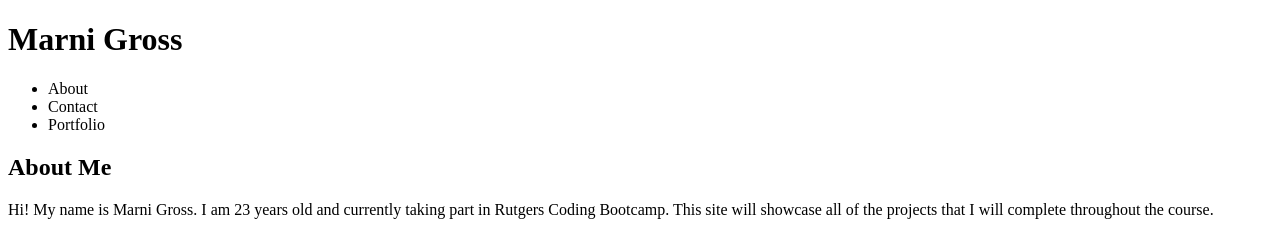
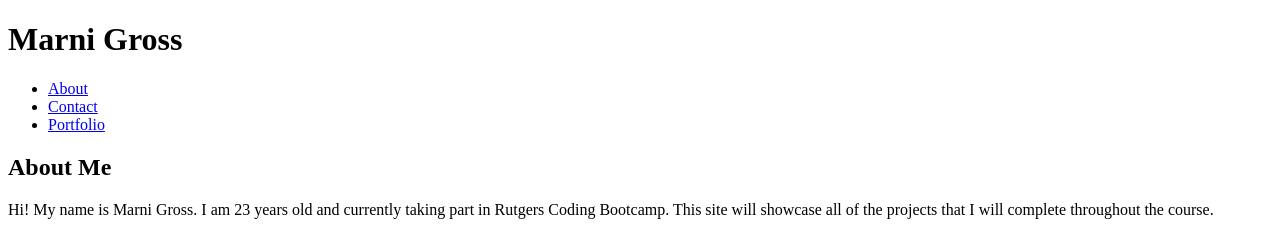
Before and after one commit to Marnig18/Basic-Portfolio, a plain HTML site: page index.html in a window 1280 px wide. Shown: the top 236 px of the page. Drawn offline with Linux system fonts and the light colour scheme.

Commit message:
Contact v2

```diff
--- a/index.html
+++ b/index.html
@@ -8,22 +8,24 @@
 	<h1>Marni Gross</h1>
 	<nav>
 		<ul>
-			<li>About</li>
-			<li>Contact</li>
-			<li>Portfolio</li>
+			<li><a href="index.html">About</a></li>
+			<li><a href="contact.html">Contact</a></li>
+			<li><a href="portfolio.html">Portfolio</a></li>
 		</ul>
 	</nav>
 </header>
 	<div>
+		<section>
 		<h2>About Me</h2>
 		<p>Hi! My name is Marni Gross. I am 23 years old and currently taking part in Rutgers Coding Bootcamp. This site will showcase all of the projects that I will complete throughout the course.</p>
+		</section>
 	</div>
-	<div>
 		<h2>Connect with Me</h2>
 		<img src="assets/images/github-icon.png" alt="github">
 		<img src="assets/images/linkedin-icon.png" alt="linkedin">
 		<img src="assets/images/stackoverflow.png" alt="stack overflow">
-	</div>
+	</section>
+
 
 </body>
 </html>
```
